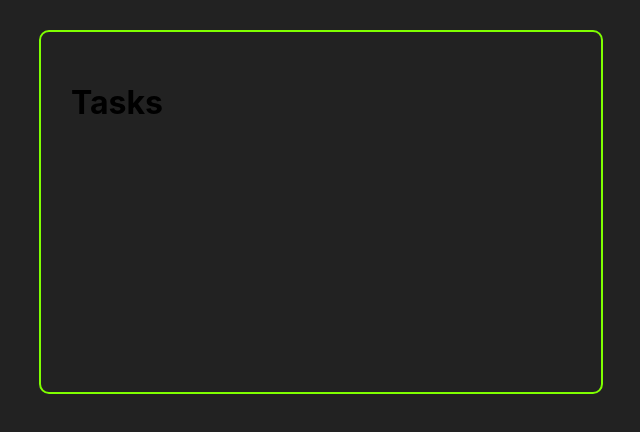
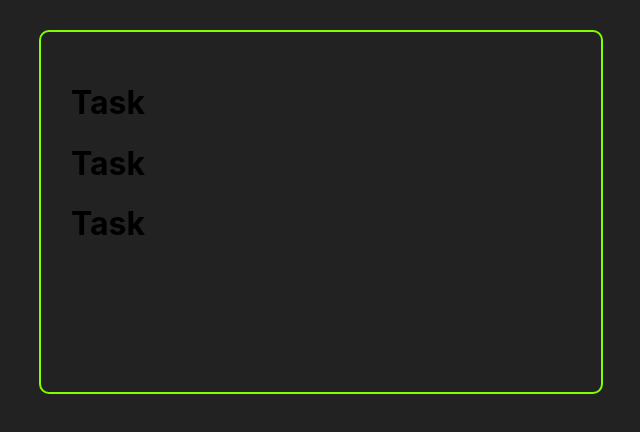
Before and after one commit to RafaelMoid/todoApp, a React (Create React App) app: page / in a window 1280 px wide. Shown: the top 432 px of the page, without its empty margins (319-959 px from the left). Built offline with nearby package versions, Linux system fonts and the light colour scheme.

Commit message:
Task elemente corrections, tasks.map function

```diff
--- a/src/App.js
+++ b/src/App.js
@@ -17,6 +17,11 @@ const App = () => {
       id: '2',
       title: 'Jogar Botw',
       completed: false,
+    },
+    {
+      id: '3',
+      title: 'Amar amor',
+      completed: false,
     }
   ]);
 
--- a/src/components/Task.js
+++ b/src/components/Task.js
@@ -1 +1,8 @@
 import React from 'react';
+
+//Usando função javascript no codigo html .map para trazer todos os dados do props
+const Task = ({ tasks }) => {
+    return <h1>Task</h1>
+    }
+
+export default Task;
--- a/src/components/Tasks.js
+++ b/src/components/Tasks.js
@@ -1,4 +1,5 @@
 import React from 'react';
+import Task from "./Task"; //Sem isso nada será mapeado
 
 //Essa é a div filha (Será renderizada por APP, logo App é a div Pai)
 //Props passam dados entre divs pai e filha
@@ -6,7 +7,12 @@ import React from 'react';
 //Usei destructure para exibis as taks que estão nas props
 const Tasks = ({tasks}) => {
     //console.log(tasks) para printar todas as tasks
-    return <h1>Tasks</h1>
-}
+    return (
+    <>
+        {tasks.map((task) => (
+        <Task/>
+        ))}
+    </>
+    )}
 
 export default Tasks;
```
